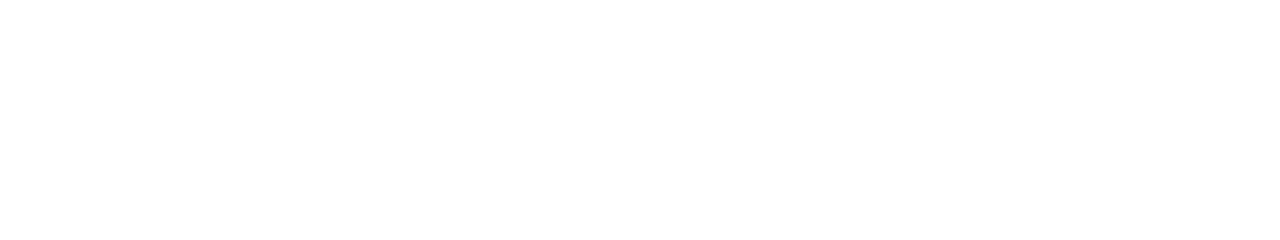
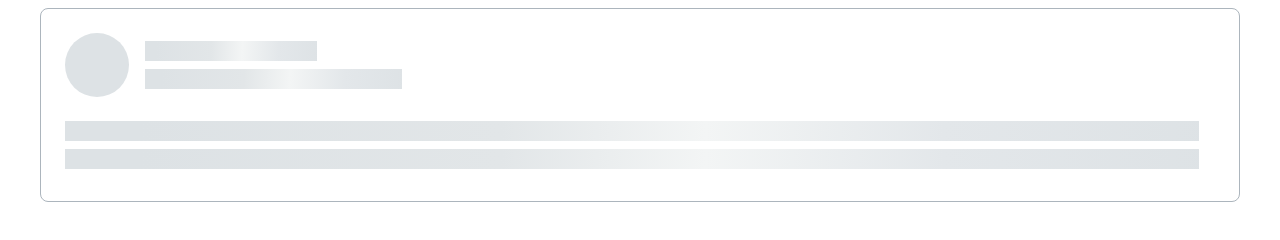
Before and after one commit to js-tasks-ru/htmlcss-20210916_xoroshilov, a website: page 04-lection2/02-skeleton/index.html in a window 1280 px wide. Drawn offline with Linux system fonts and the light colour scheme.

Commit message:
Skeleton component created

```diff
--- a/04-lection2/02-skeleton/index.html
+++ b/04-lection2/02-skeleton/index.html
@@ -1,11 +1,26 @@
 <!DOCTYPE html>
-<!-- Страница со скелетоном -->
 <html lang="ru">
     <head>
         <link rel="stylesheet" href="../../assets/css/main.css">
         <link rel="stylesheet" href="./skeleton.css">
     </head>
     <body>
-
-    </body>
+        <main class="page">
+            <div class="page__container">
+                <section class="skeleton">
+                    <div class="skeleton__header">
+                        <div class="skeleton__circle"></div>
+                        <div class="skeleton__title">
+                            <div class="skeleton__line"></div>
+                            <div class="skeleton__line skeleton__line-wide"></div>
+                        </div>
+                    </div>
+                    <div class="skeleton__body">
+                        <div class="skeleton__line skeleton__line-full"></div>
+                        <div class="skeleton__line skeleton__line-full"></div>
+                    </div>
+                </section>
+            </div>
+        </main>
+</body>
 </html>
--- a/04-lection2/02-skeleton/skeleton.css
+++ b/04-lection2/02-skeleton/skeleton.css
@@ -0,0 +1,67 @@
+/* Skeleton container */
+.skeleton {
+    display: flex;
+    flex-direction: column;
+    gap: 24px;
+
+    width: 100%;
+    background: var(--white, #FFFFFF);
+
+    box-sizing: border-box;
+    border: 1px solid var(--grey-3, #ACB5BD);
+    border-radius: 8px;
+}
+
+/* Skeleton 2 base classes */
+.skeleton__header {
+    display: flex;
+
+    padding: 24px 40px 0 24px;
+}
+
+.skeleton__body {
+    display: flex;
+    flex-direction: column;
+    gap: 8px;
+
+    padding: 0 40px 32px 24px;
+}
+
+/* Round preview image */
+.skeleton__circle {
+    width: 64px;
+    height: 64px;
+    background: var(--grey-2);
+
+
+    border-radius: 50%;
+}
+
+/* Title block with 2 lines */
+.skeleton__title {
+    display: flex;
+    flex-direction: column;
+    justify-content: space-evenly;
+
+    padding-left: 16px;
+}
+
+/* Lines with different widths */
+.skeleton__line {
+    width: 172px;
+    height: 20px;
+
+    background:
+        linear-gradient(92.51deg,
+            #DDE2E5 6.44%,
+            #E2E6E8 38.47%,
+            #F3F5F5 56.48%,
+            #E3E7EA 77.5%,
+            #DDE2E5 102.52%);
+}
+.skeleton__line-wide {
+    width: 257px;
+}
+.skeleton__line-full {
+    width: 100%;
+}
```
